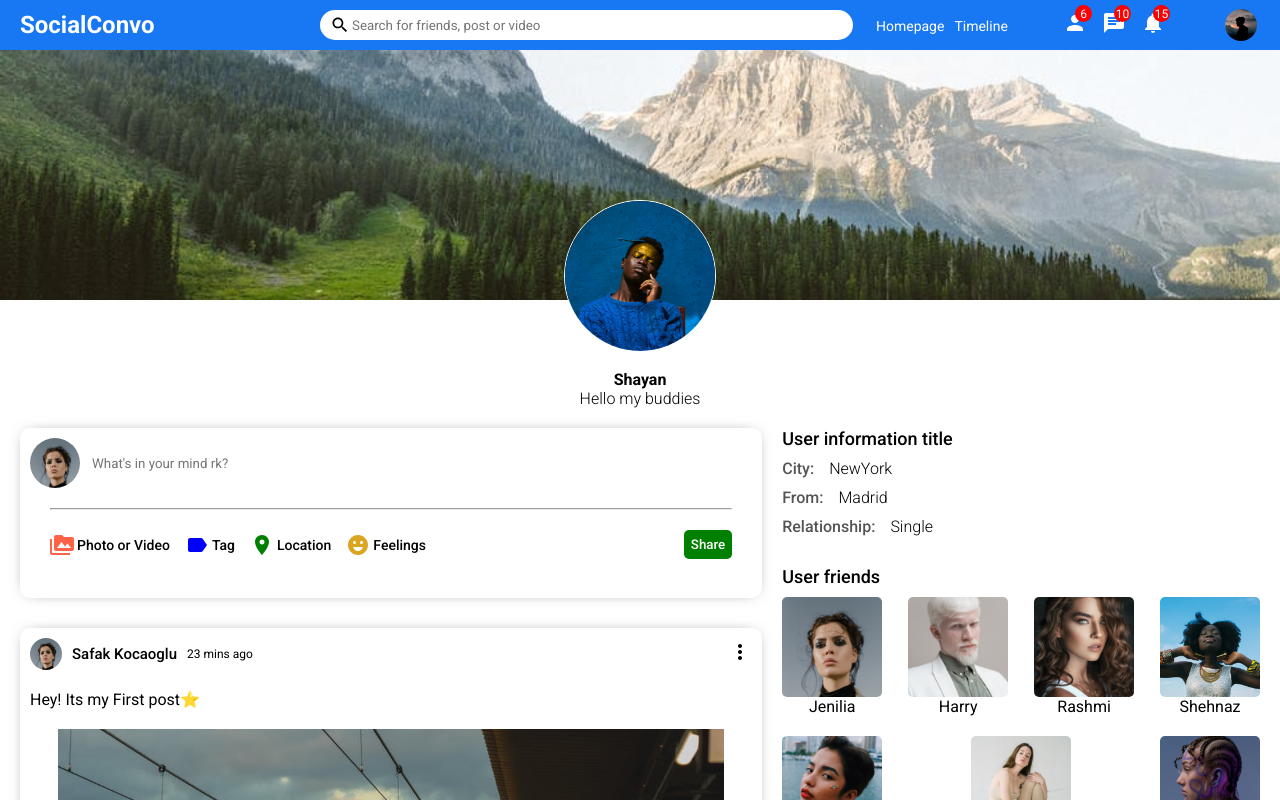
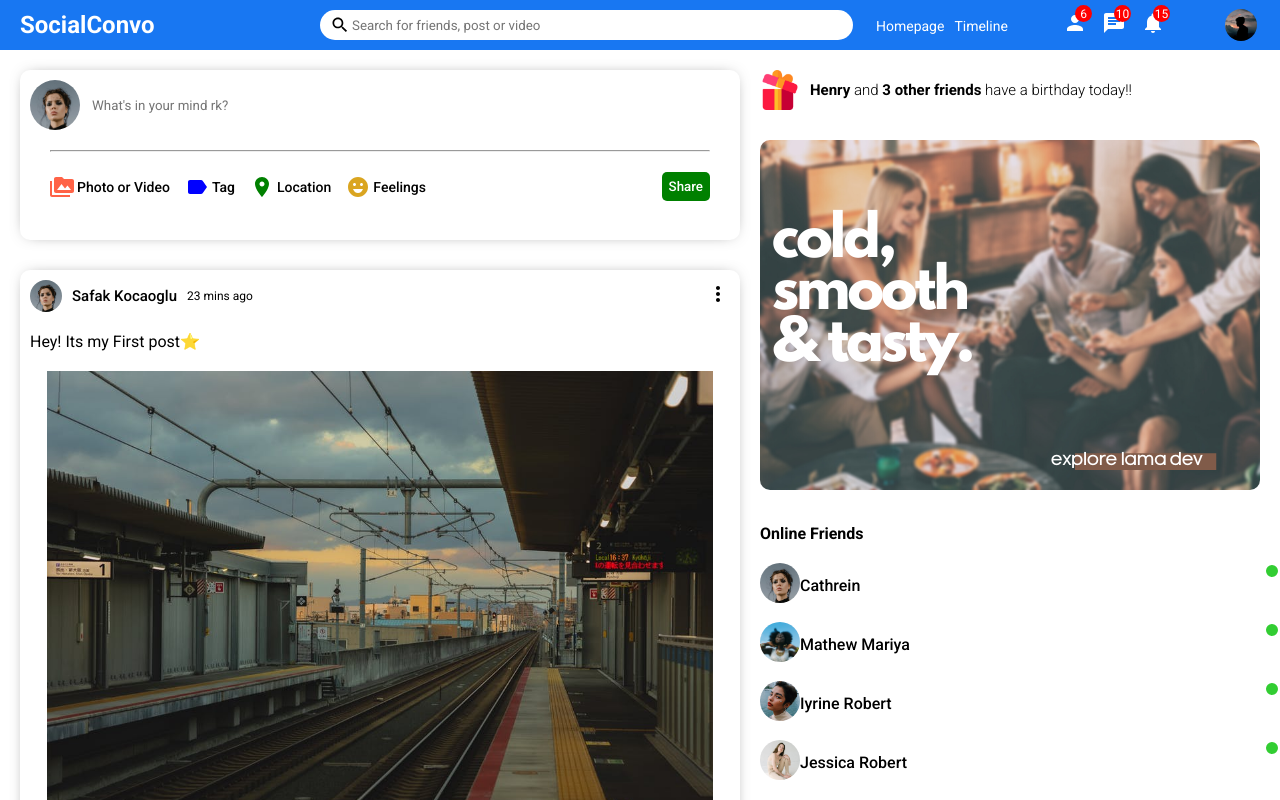
Before and after one commit to sathiyaramesh1620/facebook-clone-sathiya, a React (Create React App) app: page / in a window 1280 px wide. Shown: the top 800 px of the page. Built offline with nearby package versions, Linux system fonts and the light colour scheme.

Commit message:
Revert "Profile component added"

```diff
--- a/package.json
+++ b/package.json
@@ -12,7 +12,7 @@
     "@testing-library/user-event": "^13.5.0",
     "react": "^18.2.0",
     "react-dom": "^18.2.0",
-    "react-scripts": "^5.0.1",
+    "react-scripts": "5.0.1",
     "web-vitals": "^2.1.4"
   },
   "scripts": {
--- a/src/App.js
+++ b/src/App.js
@@ -1,9 +1,9 @@
 import './App.css';
-// import Home from './pages/home/Home';
-import Profile from './components/profile/Profile';
+import Home from './pages/home/Home';
+
 function App() {
   return (
-      <Profile />
+      <Home />
   );
 }
 
--- a/src/components/profile/Profile.jsx
+++ /dev/null
@@ -1,38 +0,0 @@
-import React from 'react'
-import './profile.css'
-import Topbar from '../../components/topbar/Topbar'
-// import Sidebar from '../../components/sidebar/Sidebar'
-import Feed from '../../components/Feed/Feed'
-import Rightbar from '../../components/rightbar/Rightbar'
-
-
-const Profile = () => {
-  return (
-    <>
-        <Topbar />
-    <div className='profile'>
-        {/* <Sidebar /> */}
-        <div className="profileRight">
-          <div className="profileRightTop">
-            <div className="profileCover">
-              <img className='profileCoverImg' src="assets/post/3.jpeg" alt="" />
-              <img className='profileUserImg' src="assets/person/7.jpeg" alt="" />
-            </div>
-            <div className="profileInfo">
-              <h4 className='prfileInfoName'>Shayan</h4>
-              <span className='prfileInfoDesc'>Hello my buddies</span>
-
-            </div>
-          </div>
-          <div className="profileRightBottom">
-              <Feed />
-              <Rightbar profile/>
-          </div>
-        </div>
-
-    </div>
-    </>
-  )
-}
-
-export default Profile
--- a/src/components/profile/profile.css
+++ /dev/null
@@ -1,45 +0,0 @@
-.profile{
-    display:flex;
-}
-.profileRight{
-    flex:9;
-}
-.profileRightBottom{
-    display: flex;
-}
-.profileCover{
-    height: 320px;;
-    position: relative;
-}
-.profileCoverImg{
-    width: 100%;
-    height: 250px;
-    object-fit: cover;
-}
-.profileUserImg{
-    width: 150px;
-    height: 150px;
-    border-radius: 50%;
-    object-fit: cover;
-    position: absolute;
-    left: 0;
-    right: 0;
-    margin: auto;
-    top: 150px;
-    border: 1px solid white;
-}
-.profileInfo{
-    display: flex;
-    flex-direction: column;
-    align-items: center;
-    justify-content: center;
-}
-.prfileInfoName{
-    font-weight: 24px;
-}
-.prfileInfoDesc{
-    font-weight: 300;
-}
-.profileRightBottom{
-    display: flex;
-}
--- a/src/components/rightbar/Rightbar.jsx
+++ b/src/components/rightbar/Rightbar.jsx
@@ -1,11 +1,11 @@
 import "./rightbar.css";
 
 
-export default function Rightbar({profile}){
-    const HomeRightbar = () =>{
-        return(
-            <>
-            <div className="birthdayContainer">
+export default function Rightbar(){
+    return(
+        <div className="rightbar">
+            <div className="rightbarWrapper">
+                <div className="birthdayContainer">
                     <img  className="birthdayImg" src="assets/gift.png" alt=""/>
                     <span className="birthdayText">
                     <b>Henry </b>and  <b>3 other friends</b> have a birthday today!!
@@ -48,65 +48,6 @@ export default function Rightbar({profile}){
 
 
         </ul>
-            </>
-        )
-    }
-    const ProfileRightbar = () => {
-        return(
-            <>
-            <h4 className="rightbarTitle">User information title</h4>
-            <div className="rightbarInfo">
-                <div className="rightbarInfoItem">
-                    <span className="rightbarInfoKey">City:</span>
-                    <span className="rightbarInfoValue">NewYork</span>
-                </div>
-                <div className="rightbarInfoItem">
-                    <span className="rightbarInfoKey">From:</span>
-                    <span className="rightbarInfoValue">Madrid</span>
-                </div>
-                <div className="rightbarInfoItem">
-                    <span className="rightbarInfoKey">Relationship:</span>
-                    <span className="rightbarInfoValue">Single</span>
-                </div>
-            </div>
-            <h4 className="rightbarTitle">User friends</h4>
-            <div className="rightbarFollowings">
-                <div className="rightbarFollowing">
-                    <img src="assets/person/1.jpeg" alt="" className="rightbarFollowingImg" />
-                    <span className="rightbarFollowingName">Jenilia</span>
-                </div>
-                <div className="rightbarFollowing">
-                    <img src="assets/person/2.jpeg" alt="" className="rightbarFollowingImg" />
-                    <span className="rightbarFollowingName">Harry</span>
-                </div>
-                <div className="rightbarFollowing">
-                    <img src="assets/person/8.jpeg" alt="" className="rightbarFollowingImg" />
-                    <span className="rightbarFollowingName">Rashmi</span>
-                </div>
-                <div className="rightbarFollowing">
-                    <img src="assets/person/3.jpeg" alt="" className="rightbarFollowingImg" />
-                    <span className="rightbarFollowingName">Shehnaz</span>
-                </div>
-                <div className="rightbarFollowing">
-                    <img src="assets/person/4.jpeg" alt="" className="rightbarFollowingImg" />
-                    <span className="rightbarFollowingName">Kiara</span>
-                </div>
-                <div className="rightbarFollowing">
-                    <img src="assets/person/5.jpeg" alt="" className="rightbarFollowingImg" />
-                    <span className="rightbarFollowingName">Anjolina</span>
-                </div>
-                <div className="rightbarFollowing">
-                    <img src="assets/person/6.jpeg" alt="" className="rightbarFollowingImg" />
-                    <span className="rightbarFollowingName">Ananya</span>
-                </div>
-            </div>
-            </>
-        )
-    }
-    return(
-        <div className="rightbar">
-            <div className="rightbarWrapper">
-                <ProfileRightbar />
         </div>
         </div>
     );
--- a/src/components/rightbar/rightbar.css
+++ b/src/components/rightbar/rightbar.css
@@ -58,46 +58,3 @@ margin-right: 10px;
 .rightbarUsername{
     font-weight: 500;
 }
-
-.rightbarTitle{
-    font-size: 18px;
-    font-weight: 500;
-    margin-bottom:10px;
-}
-.rightbarInfo{
-    margin-bottom: 30px;
-}
-.rightbarInfoItem{
-    margin-bottom:10px;
-}
-.rightbarInfoKey{
-    font-weight:500;
-    margin-right:15px;
-    color:#555;
-}
-.rightbarInfoValue{
-    font-weight:300;
-}
-.rightbarFollowingImg{
-   width:100px;
-   height:100px;
-   object-fit: cover;
-   border-radius:5px;
-}
-.rightbarFollowings{
-    display: flex;
-    flex-wrap:wrap;
-    justify-content:space-between;
-
-}
-
-.rightbarFollowing{
-    display:flex;
-    flex-direction:column;
-    margin-bottom:20px;
-    cursor:pointer;
-
-}
-.rightbarFollowingName{
-    text-align:center;
-}
```
Also changed, not shown: 1 other file (tests, documents, lock files or other folders).
